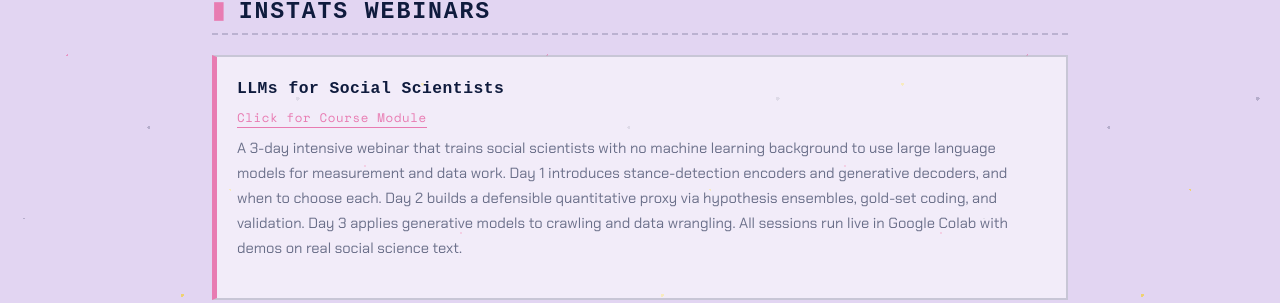
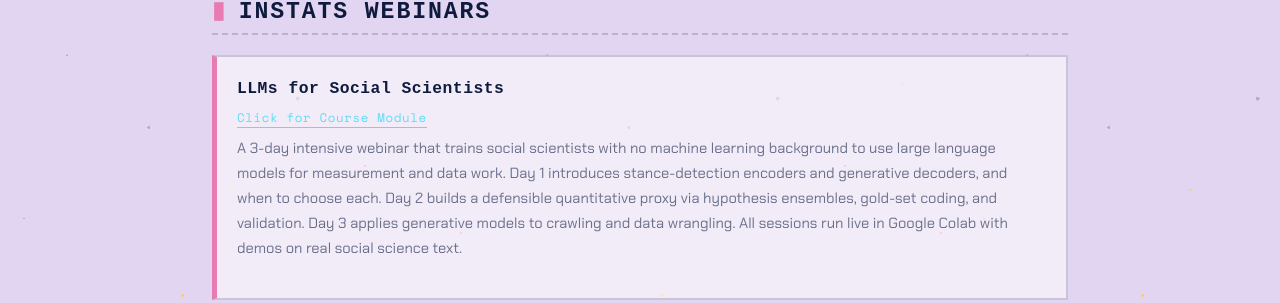
Before and after one commit to jacqpark/jacqpark.github.io, a Jekyll site: the page built from teaching.md, in a window 1280 px wide. Shown: the part 223-526 px from the top of the page. Built offline with Jekyll 4.4.1, drawn with Linux system fonts in a browser that asks for light colours; some web fonts are replaced.

Commit message:
recolor course module link

```diff
--- a/assets/css/style.css
+++ b/assets/css/style.css
@@ -928,13 +928,13 @@ pre {
 }
 
 .course-meta a {
-  color: var(--accent);
-  border-bottom: 1px solid var(--accent);
+  color: var(--c-cyan);
+  border-bottom: 1px solid var(--c-cyan);
 }
 
 .course-meta a:hover {
-  color: var(--fg-strong);
-  border-bottom-color: var(--fg-strong);
+  color: var(--c-pink-hot);
+  border-bottom-color: var(--c-pink-hot);
 }
 
 .course-description {
```
